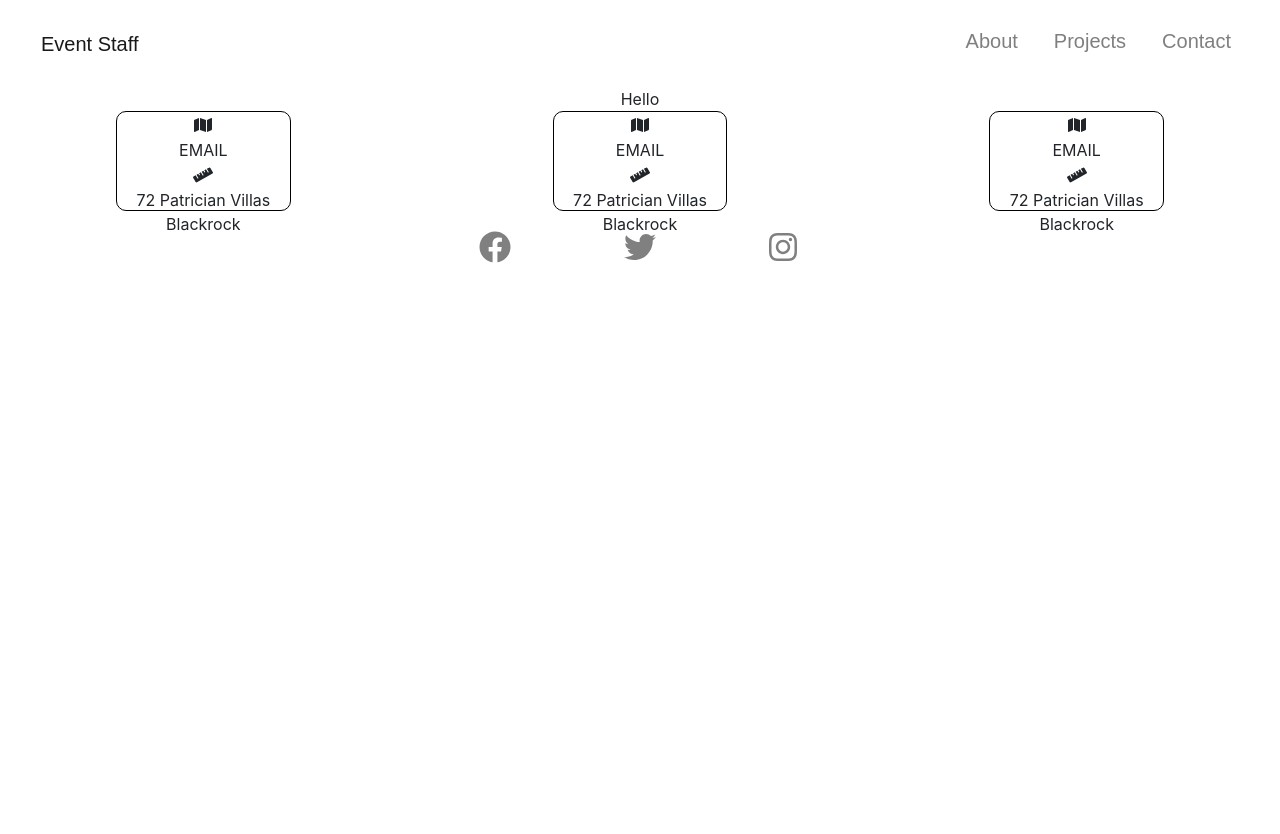
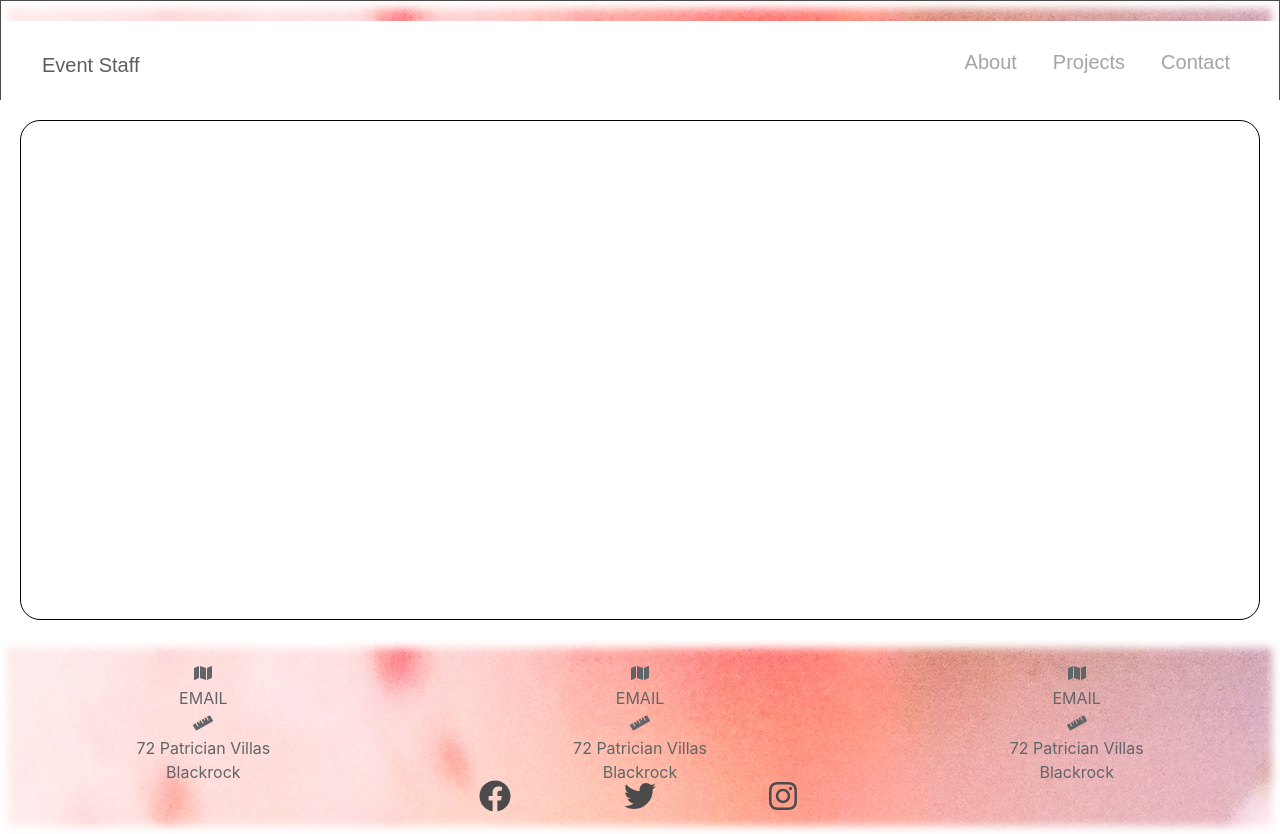
Before and after one commit to EnterpriseBoy/Magiweb, a React (Create React App) app: page / in a window 1280 px wide. Before the commit the page ends 800 px from the top, so only its background shows below. Built offline with nearby package versions, Linux system fonts and the light colour scheme.

Commit message:
footer image added

```diff
--- a/src/Components/Body/Body.css
+++ /dev/null
@@ -1,4 +0,0 @@
-#mainNav {
-    min-height: 60px;
-    background-color: #fff;
-  }
--- a/src/Components/Body/Body.js
+++ b/src/Components/Body/Body.js
@@ -1,12 +1,12 @@
 import React from "react";
-import "./Body.css";
 import "../../CSS/bootstrap.min.css";
+import styles from "./Body.module.css";
 
 
 
 function Body(props) {
   return (
-    <div>Hello</div>
+    <div className={styles.boxed}/>
     );
 }
 
--- /dev/null
+++ b/src/Components/Body/Body.module.css
@@ -0,0 +1,7 @@
+
+.boxed {
+  border: 1px solid black ;
+  height: 500px;
+  margin:20px;
+  border-radius: 20px;
+}
--- a/src/Components/Footer/Footerbase/Footerbase.js
+++ b/src/Components/Footer/Footerbase/Footerbase.js
@@ -3,38 +3,38 @@ import styles from "./Footerbase.module.css";
 import "../../../CSS/bootstrap.min.css";
 import { FontAwesomeIcon } from '@fortawesome/react-fontawesome'
 import { faFacebook, faTwitter, faInstagram } from '@fortawesome/free-brands-svg-icons'
-import { faMap,faRuler,faMailBulk } from '@fortawesome/free-solid-svg-icons'
+import { faMap, faRuler, faMailBulk } from '@fortawesome/free-solid-svg-icons'
 
 import { Row, Col } from 'reactstrap';
 
 function Footerbase(props) {
   return (
     <React.Fragment>
-
+      <div className={styles.footer}>
         <container>
           <Row>
             <Col className={styles.boxed}>
-            <Row><FontAwesomeIcon icon={faMap} size=".5x" className={styles.iconCenterCommon}/></Row>
+              <Row><FontAwesomeIcon icon={faMap} size=".5x" className={styles.iconCenterCommon} /></Row>
               <Row><div className={styles.iconCenterCommon}>EMAIL</div></Row>
-            <Row><FontAwesomeIcon icon={faRuler} size=".5x" className={styles.iconCenterCommon}/></Row>
+              <Row><FontAwesomeIcon icon={faRuler} size=".5x" className={styles.iconCenterCommon} /></Row>
               <Row><div className={styles.iconCenterCommon}>72 Patrician Villas Blackrock</div></Row>
             </Col>
             <Col className={styles.boxed}>
-            <Row><FontAwesomeIcon icon={faMap} size=".5x" className={styles.iconCenterCommon}/></Row>
+              <Row><FontAwesomeIcon icon={faMap} size=".5x" className={styles.iconCenterCommon} /></Row>
               <Row><div className={styles.iconCenterCommon}>EMAIL</div></Row>
-            <Row><FontAwesomeIcon icon={faRuler} size=".5x" className={styles.iconCenterCommon}/></Row>
+              <Row><FontAwesomeIcon icon={faRuler} size=".5x" className={styles.iconCenterCommon} /></Row>
               <Row><div className={styles.iconCenterCommon}>72 Patrician Villas Blackrock</div></Row>
             </Col>
             <Col className={styles.boxed}>
-            <Row><FontAwesomeIcon icon={faMap} size=".5x" className={styles.iconCenterCommon}/></Row>
+              <Row><FontAwesomeIcon icon={faMap} size=".5x" className={styles.iconCenterCommon} /></Row>
               <Row><div className={styles.iconCenterCommon}>EMAIL</div></Row>
-            <Row><FontAwesomeIcon icon={faRuler} size=".5x" className={styles.iconCenterCommon}/></Row>
+              <Row><FontAwesomeIcon icon={faRuler} size=".5x" className={styles.iconCenterCommon} /></Row>
               <Row><div className={styles.iconCenterCommon}>72 Patrician Villas Blackrock</div></Row>
             </Col>
           </Row>
           <Row>
-          <Col/>
-          <Col/>
+            <Col />
+            <Col />
             <Col>
               <FontAwesomeIcon icon={faFacebook} size="2x" className={styles.iconRight} />
             </Col>
@@ -44,10 +44,11 @@ function Footerbase(props) {
             <Col>
               <FontAwesomeIcon icon={faInstagram} size="2x" className={styles.iconLeft} />
             </Col>
-          <Col/>
-          <Col/>
+            <Col />
+            <Col />
           </Row>
         </container>
+      </div>
     </React.Fragment>
   );
 }
--- a/src/Components/Footer/Footerbase/Footerbase.module.css
+++ b/src/Components/Footer/Footerbase/Footerbase.module.css
@@ -1,23 +1,26 @@
 .footer{
-  border: 1px solid black;
+  background-image: url(../../../assets/footerBackground1.jpg);
+  opacity: 0.7;
+  padding-top: 20px;
+  box-shadow: 0 0 8px 8px white inset;;
 }
 
 .iconLeft{
   margin: 20px;
   float: left;
-  color: gray;
+  color: black;
 }
 
 .iconRight{
   margin: 20px;
   float: right;
-  color: gray;
+  color: black;
 }
 
 .iconCenter{
   margin: 20px;
   float: center;
-  color: gray;
+  color: black;
 }
 
 .iconCenterCommon{
@@ -27,13 +30,17 @@
 
 .textCenter{
   float: center;
-  color: gray;
+  color: bla;
 }
 
 .boxed {
-  border: 1px solid black ;
+  vertical-align: center;
   height: 100px;
   margin-left: 10%;
   margin-right: 10%;
   border-radius: 10px;
 }
+
+.row{
+  margin-top: 10px;
+}
--- a/src/Components/Header/Header.js
+++ b/src/Components/Header/Header.js
@@ -1,10 +1,11 @@
 import React from 'react';
+import styles from "./Header.module.css";
 
 import Menubase from './menubar/Menubar';
 
 function Header() {
   return (
-    <div className="Header">
+    <div className={styles.header}>
       <Menubase/>
     </div>
   );
--- /dev/null
+++ b/src/Components/Header/Header.module.css
@@ -0,0 +1,10 @@
+.header{
+    background-image: url(../../assets/footerBackground1.jpg);
+    opacity: 0.7;
+    padding-top: 20px;
+    box-shadow: 0 0 8px 8px white inset;
+    border: black;
+    border-style: solid;
+    border-width: 1px;
+    height: 100px;
+  }
--- a/src/Components/Header/menubar/Menubar.js
+++ b/src/Components/Header/menubar/Menubar.js
@@ -2,10 +2,9 @@ import React from "react";
 import "./Menubar.css";
 import "../../../CSS/bootstrap.min.css";
 
-
-
 function Menubase(props) {
   return (
+    <React.Fragment>
       <nav
         className="navbar navbar-expand-lg navbar-light"
         id="mainNav"
@@ -33,6 +32,7 @@ function Menubase(props) {
           </ul>
         </div>
       </nav>
+    </React.Fragment>
   );
 }
 
```
Also changed, not shown: src/assets/footerBackgrond.jpg (added), src/assets/footerBackground1.jpg (added). Lines whose indentation alone changed are shown as unchanged.
